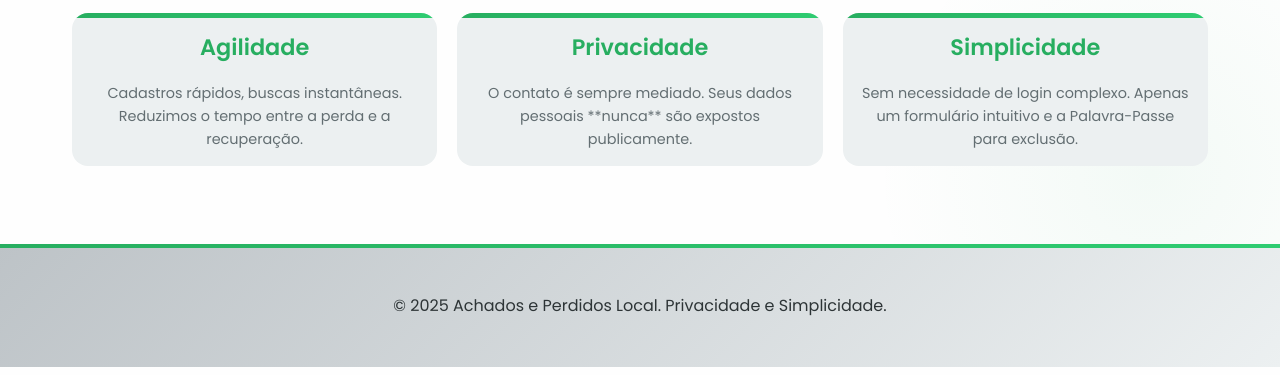
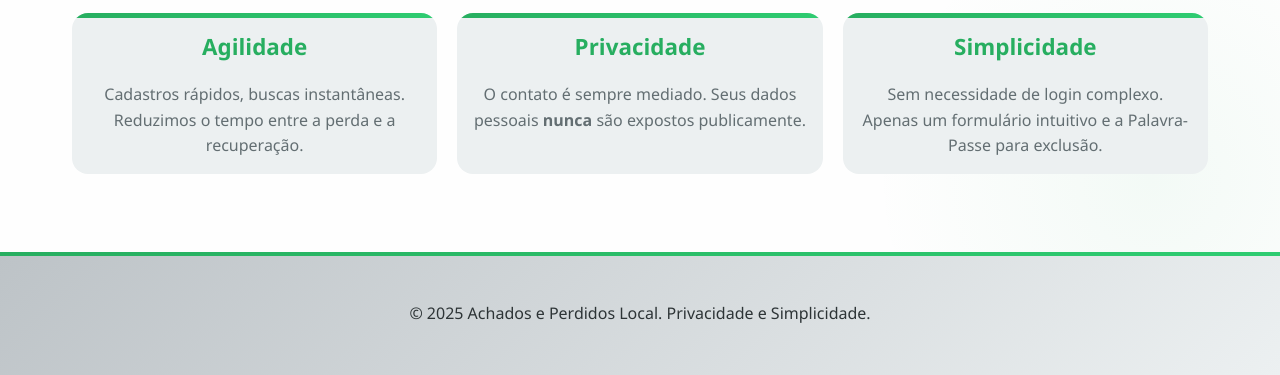
Before and after one commit to Malaquiasz/-trabalho-final-web, a plain HTML site: page sobre.html in a window 1280 px wide. Shown: the part 604-979 px from the top of the page. Drawn offline with Linux system fonts and the light colour scheme.

Commit message:
terminado

```diff
--- a/css/estilo.css
+++ b/css/estilo.css
@@ -1,4 +1,20 @@
-/* estilo.css - Versão Corrigida */
+.mission-section.margin-30,
+.key-features.margin-30 {
+    margin-bottom: 30px;
+}
+
+.content-layout.three-cols {
+    grid-template-columns: repeat(3, 1fr);
+    gap: 20px;
+}
+
+.placeholder-box.sobre {
+    height: auto;
+    padding: 15px;
+    background-color: var(--cor-fundo-header);
+    color: var(--cor-texto-padrao);
+    box-shadow: none;
+}
 @import url('https://fonts.googleapis.com/css2?family=Poppins:wght@300;400;500;600;700&display=swap');
 
 :root {
@@ -14,12 +30,10 @@
     --cor-sombra: rgba(0, 0, 0, 0.08);
     --cor-destaque: #f1c40f;
 
-    /* Gradientes */
     --gradiente-verde: linear-gradient(135deg, var(--cor-primaria) 0%, #2ecc71 100%);
     --gradiente-vermelho: linear-gradient(135deg, var(--cor-secundaria) 0%, #e67e22 100%);
     --gradiente-cinza: linear-gradient(135deg, #bdc3c7 0%, var(--cor-fundo-header) 100%);
 
-    /* Efeitos */
     --sombra-card: 0 10px 30px rgba(0, 0, 0, 0.1);
     --sombra-botao: 0 4px 15px rgba(0, 0, 0, 0.2);
     --transicao-padrao: all 0.3s cubic-bezier(0.25, 0.8, 0.25, 1);
@@ -41,7 +55,6 @@ body {
         radial-gradient(circle at 90% 80%, rgba(39, 174, 96, 0.05) 0%, transparent 20%);
 }
 
-/* ========== ANIMAÇÕES GLOBAIS ========== */
 @keyframes fadeIn {
     from { opacity: 0; transform: translateY(20px); }
     to { opacity: 1; transform: translateY(0); }
@@ -59,7 +72,6 @@ body {
     100% { transform: scale(1); }
 }
 
-/* ========== HEADER UNIFICADO ========== */
 .site-header {
     background: var(--gradiente-cinza);
     border-bottom: none;
@@ -189,7 +201,6 @@ body {
     border-radius: 50%;
 }
 
-/* ========== LAYOUT PRINCIPAL ========== */
 .page-container {
     min-height: 100vh;
     display: flex;
@@ -205,7 +216,6 @@ main {
     animation: fadeIn 0.8s ease-out;
 }
 
-/* ========== SEÇÃO HERO (Página Inicial) ========== */
 .hero-section {
     text-align: center;
     padding: 4rem 2rem;
@@ -276,7 +286,6 @@ main {
     transform: translateY(-2px);
 }
 
-/* CORREÇÃO: Botões do hero-section mantêm estilo transparente */
 .hero-section .btn-primary {
     background: rgba(255, 255, 255, 0.2);
     backdrop-filter: blur(10px);
@@ -302,8 +311,6 @@ main {
     box-shadow: 0 10px 20px rgba(0, 0, 0, 0.2);
 }
 
-/* ========== BOTÕES PARA OUTRAS PÁGINAS ========== */
-/* Estilo padrão para btn-primary (outras páginas) */
 .btn-primary {
     background: var(--gradiente-verde);
     color: white !important;
@@ -355,7 +362,6 @@ main {
     font-size: 1.1rem;
 }
 
-/* ========== CATEGORIAS RÁPIDAS ========== */
 .quick-categories {
     margin-bottom: 4rem;
 }
@@ -449,7 +455,6 @@ main {
     color: var(--cor-primaria-escura);
 }
 
-/* ========== COMO FUNCIONA ========== */
 .how-it-works {
     background: white;
     padding: 3rem 2rem;
@@ -524,7 +529,6 @@ main {
     line-height: 1.6;
 }
 
-/* ========== PÁGINA DE BUSCA ========== */
 .search-page-layout h2 {
     text-align: center;
     margin-bottom: 2.5rem;
@@ -680,7 +684,6 @@ main {
     font-size: 1.2rem;
 }
 
-/* ========== PÁGINA DE DETALHES ========== */
 .object-detail-page {
     max-width: 1100px;
     animation: fadeIn 0.8s ease-out;
@@ -848,7 +851,6 @@ main {
     box-shadow: 0 0 0 3px rgba(231, 76, 60, 0.2);
 }
 
-/* ========== PÁGINA DE REGISTRO ========== */
 .form-page h2 {
     text-align: center;
     margin-bottom: 1.5rem;
@@ -935,7 +937,6 @@ main {
     margin-top: 0.5rem;
 }
 
-/* ========== PÁGINA SOBRE ========== */
 .about-page h2 {
     text-align: center;
     margin-bottom: 2.5rem;
@@ -1021,7 +1022,6 @@ main {
     line-height: 1.6;
 }
 
-/* ========== FOOTER ========== */
 .site-footer {
     background: var(--gradiente-cinza);
     text-align: center;
@@ -1059,7 +1059,6 @@ main {
     text-decoration: underline;
 }
 
-/* ========== RESPONSIVIDADE ========== */
 @media (max-width: 992px) {
     .object-presentation {
         grid-template-columns: 1fr;
--- a/sobre.html
+++ b/sobre.html
@@ -30,25 +30,25 @@
 
         <main class="about-page">
             <h2>Sobre a Plataforma</h2>
-            <section class="mission-section" style="margin-bottom: 30px;">
+            <section class="mission-section margin-30">
                 <h3>Nossa Missão: Conectar Pessoas e Pertences</h3>
                 <p>O Achados e Perdidos Local nasceu da frustração de perder itens importantes na instituição e da dificuldade em rastreá-los. Nossa missão é oferecer uma ferramenta <b>ágil, privada e simples</b> para que a comunidade possa registrar e recuperar objetos perdidos com a máxima eficiência.</p>
             </section>
 
-            <section class="key-features" style="margin-bottom: 30px;">
+            <section class="key-features margin-30">
                 <h3>Por que Usar Nossa Plataforma?</h3>
-                <div class="content-layout" style="grid-template-columns: repeat(3, 1fr); gap: 20px;">
-                    <div class="placeholder-box" style="height: auto; padding: 15px; background-color: var(--cor-fundo-header); color: var(--cor-texto-padrao); box-shadow: none;">
+                <div class="content-layout three-cols">
+                    <div class="placeholder-box sobre">
                         <h4>Agilidade</h4>
-                        <p style="font-size: 0.9em; font-weight: 400;">Cadastros rápidos, buscas instantâneas. Reduzimos o tempo entre a perda e a recuperação.</p>
+                        <p>Cadastros rápidos, buscas instantâneas. Reduzimos o tempo entre a perda e a recuperação.</p>
                     </div>
-                    <div class="placeholder-box" style="height: auto; padding: 15px; background-color: var(--cor-fundo-header); color: var(--cor-texto-padrao); box-shadow: none;">
+                    <div class="placeholder-box sobre">
                         <h4>Privacidade</h4>
-                        <p style="font-size: 0.9em; font-weight: 400;">O contato é sempre mediado. Seus dados pessoais **nunca** são expostos publicamente.</p>
+                        <p>O contato é sempre mediado. Seus dados pessoais <strong>nunca</strong> são expostos publicamente.</p>
                     </div>
-                    <div class="placeholder-box" style="height: auto; padding: 15px; background-color: var(--cor-fundo-header); color: var(--cor-texto-padrao); box-shadow: none;">
+                    <div class="placeholder-box sobre">
                         <h4>Simplicidade</h4>
-                        <p style="font-size: 0.9em; font-weight: 400;">Sem necessidade de login complexo. Apenas um formulário intuitivo e a Palavra-Passe para exclusão.</p>
+                        <p>Sem necessidade de login complexo. Apenas um formulário intuitivo e a Palavra-Passe para exclusão.</p>
                     </div>
                 </div>
             </section>
```
Also changed, not shown: detalhe.html (+2 -2 lines).
